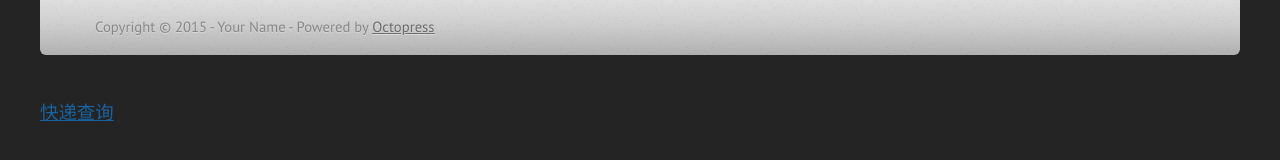
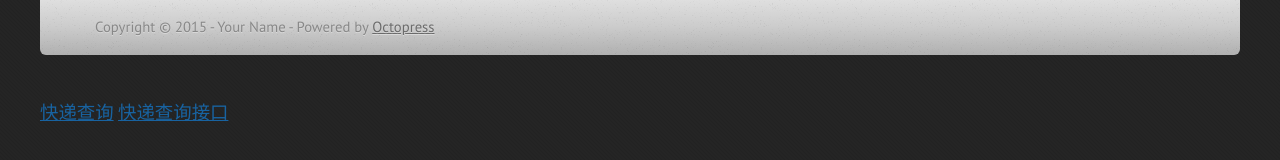
Before and after one commit to scqsu/scqsu.github.io, a plain HTML site: page index.html in a window 1280 px wide. Shown: the part 448-608 px from the top of the page. Drawn offline with nearby package versions, Linux system fonts and the light colour scheme.

Commit message:
Update index.html

```diff
--- a/index.html
+++ b/index.html
@@ -146,3 +146,4 @@
 </html>
 
 <a href="https://m.kuaidi100.com/" target="_blank">快递查询</a>
+<a href="http://www.kuaidi.com/" target="_blank">快递查询接口</a>
```
